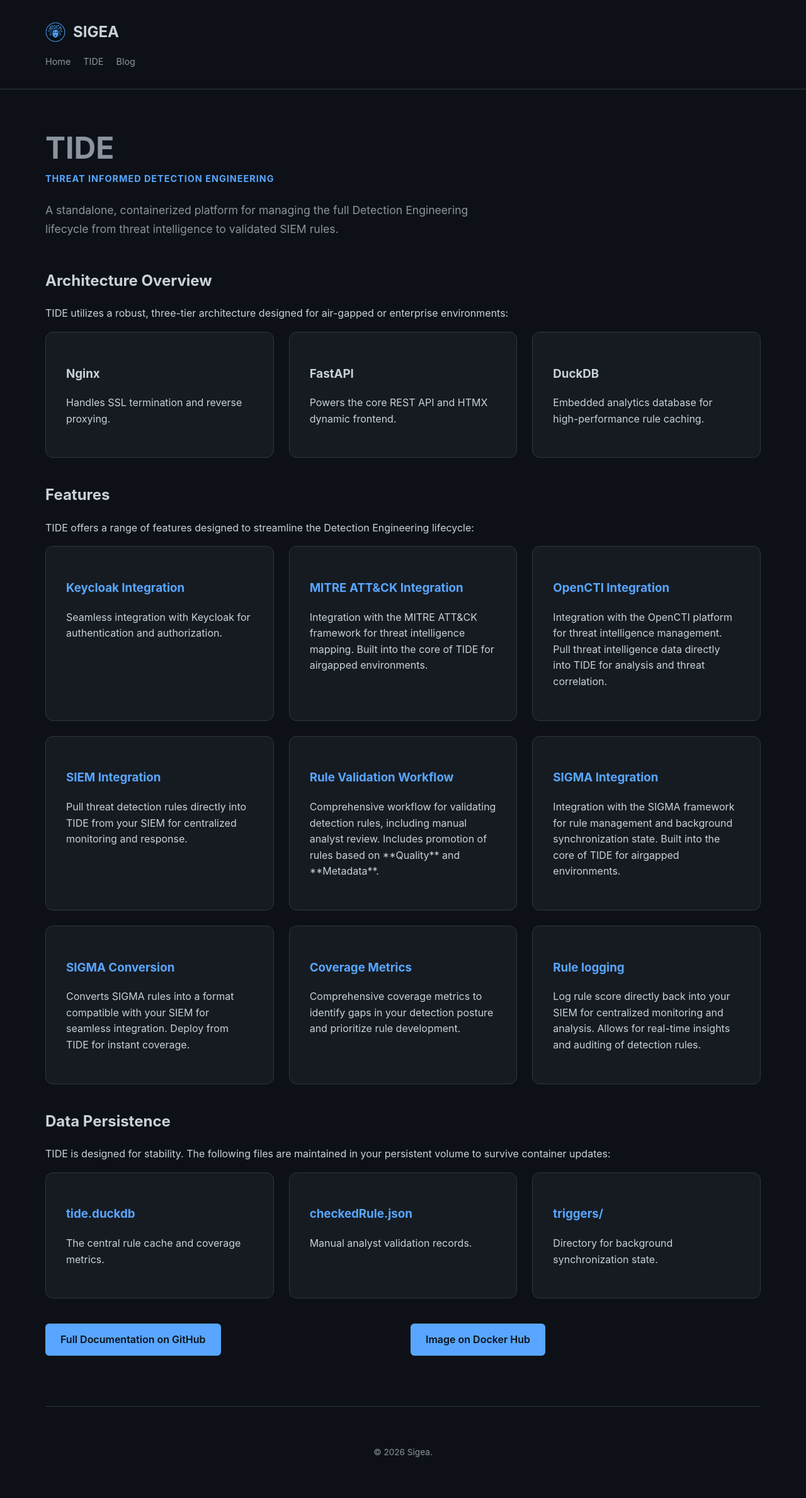
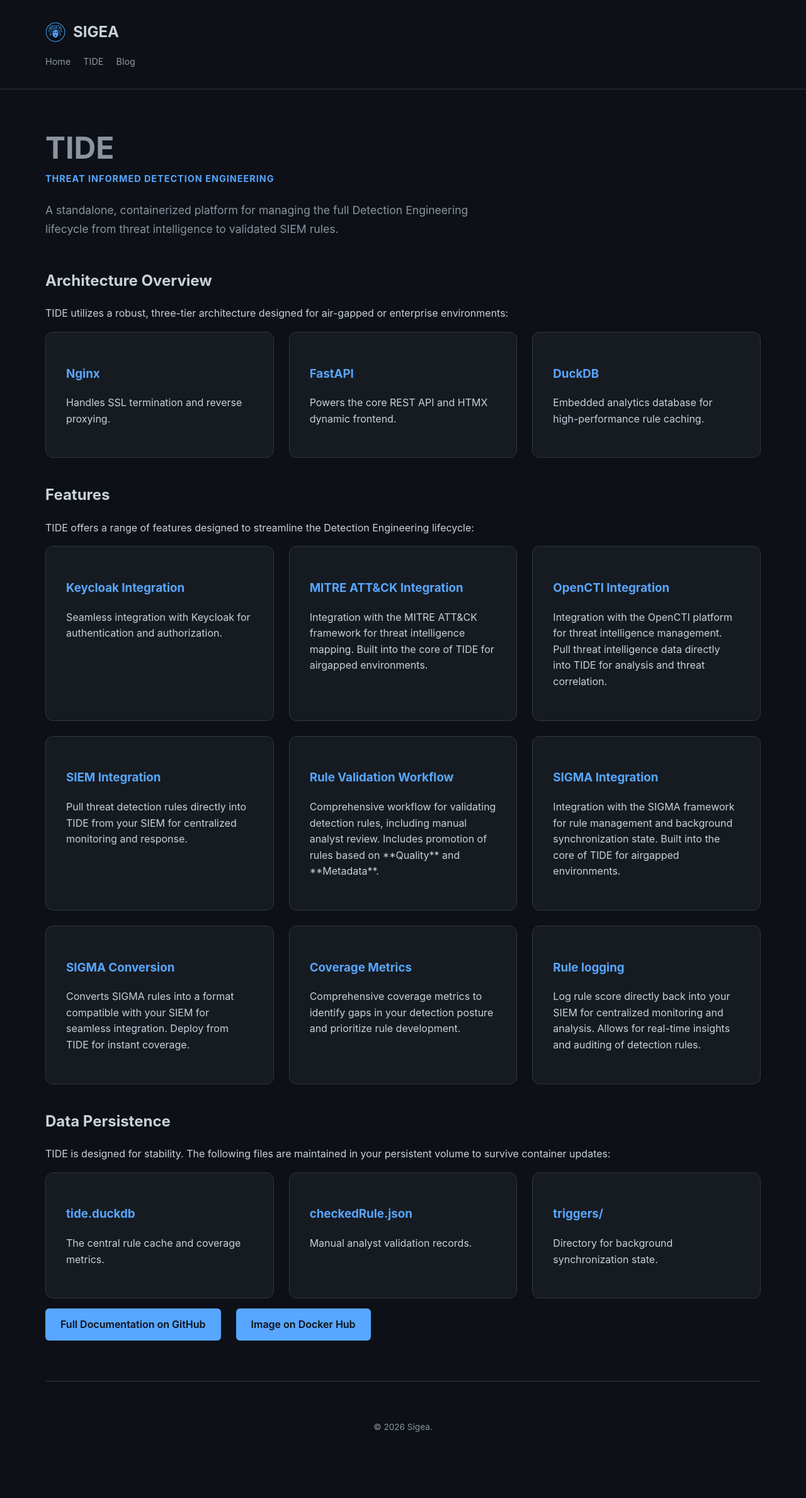
Before and after one commit to sigeauk/sigeauk.github.io, a Jekyll site: the page built from tide.html, in a window 1280 px wide. Shown: the whole page at 63% size. Built offline with Jekyll 4.4.1, drawn with Linux system fonts in a browser that asks for light colours; after the commit the page ends 2339 px from its top, so only the background shows below that.

Commit message:
update layout

```diff
--- a/_layouts/default.html
+++ b/_layouts/default.html
@@ -4,7 +4,7 @@
     <meta charset="UTF-8">
     <meta name="viewport" content="width=device-width, initial-scale=1.0">
     <link rel="icon" type="image/png" href="{{ '/images/sigea 48x48.png' | relative_url }}">
-    <link rel="stylesheet" href="{{ '/style.css' | relative_url }}?v=1.0.3">
+    <link rel="stylesheet" href="{{ '/style.css' | relative_url }}?v=1.0.4">
     <title>{{ page.title }} | Sigea</title>
     {% seo %}
 </head>
--- a/style.css
+++ b/style.css
@@ -240,9 +240,14 @@
     max-width: 720px;
 }
 
-.cta-container {
-    margin-top: 2.5rem;
-    margin-bottom: 1rem;
+
+.btn-grid {
+    grid-template-columns: repeat(auto-fit, minmax(max-content, 0));
+    justify-content: start; /* Aligns them to the left */
+}
+
+.btn-grid .cta-container {
+    margin-top: 1rem;
 }
 
 .text-accent {
--- a/tide.html
+++ b/tide.html
@@ -16,17 +16,17 @@
 
     <div class="grid">
         <div class="feature-card">
-            <span class="text-accent"></span><h3>Nginx</h3></span>
+            <span class="text-accent"><h3>Nginx</h3></span>
             <p>Handles SSL termination and reverse proxying.</p>
         </div>
 
         <div class="feature-card">
-            <span class="text-accent"></span><h3>FastAPI</h3></span>
+            <span class="text-accent"><h3>FastAPI</h3></span>
             <p>Powers the core REST API and HTMX dynamic frontend.</p>
         </div>
 
         <div class="feature-card">
-            <span class="text-accent"></span><h3>DuckDB</h3></span>
+            <span class="text-accent"><h3>DuckDB</h3></span>
             <p>Embedded analytics database for high-performance rule caching.</p>
         </div>
     </div>
@@ -108,8 +108,8 @@
     </div>
 </section>
 
-<section class="product-info">
-    <div class="grid">
+
+<div class="grid btn-grid">
     <div class="cta-container">
       <a href="https://github.com/sigeauk/TIDE" class="btn-primary">Full Documentation on GitHub</a>
     </div>
@@ -117,4 +117,3 @@
       <a href="https://hub.docker.com/r/047741/tide-core" class="btn-primary">Image on Docker Hub</a>
     </div>
 </div>
-</section>
```
Lines whose indentation alone changed are shown as unchanged.
